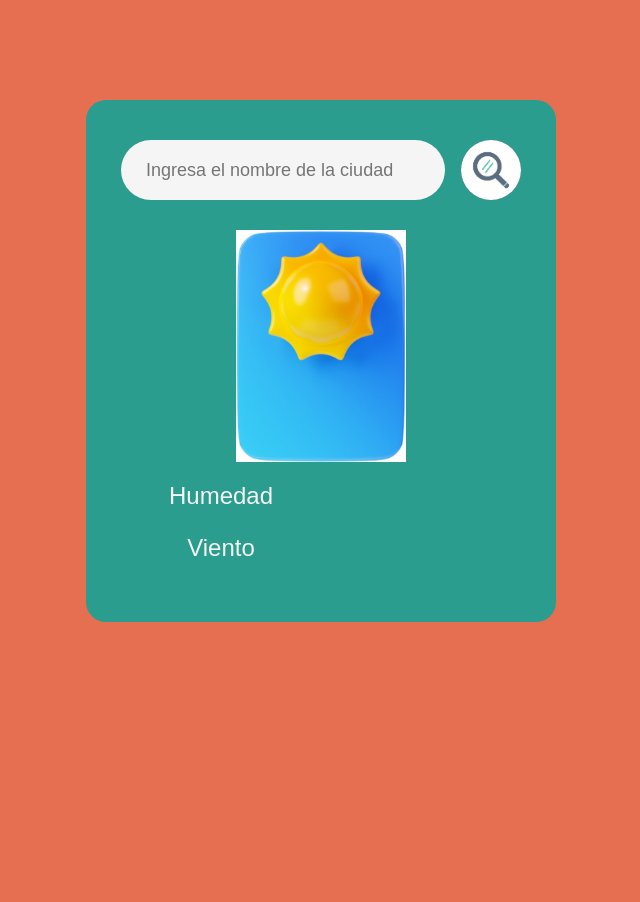
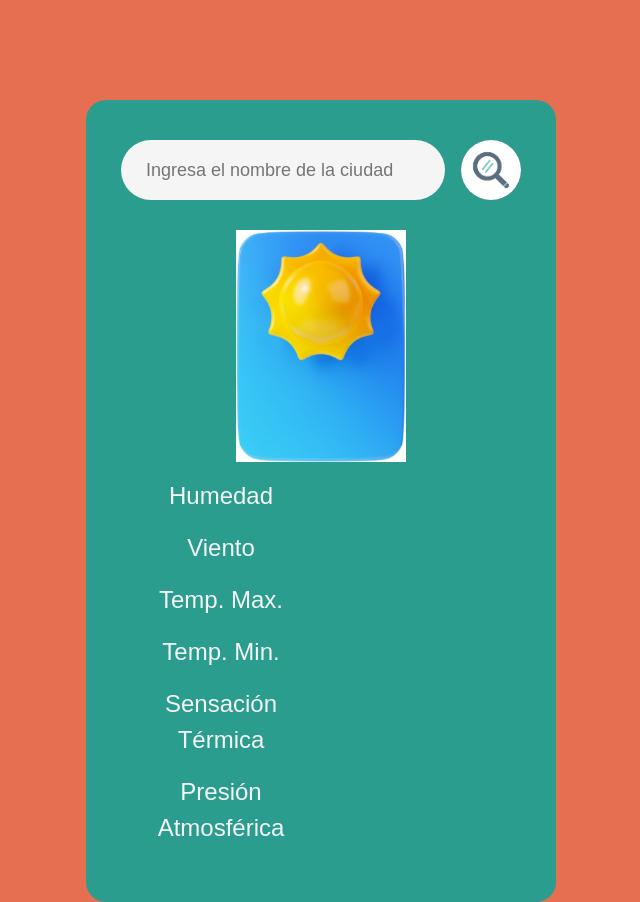
Before and after one commit to MerUribe/ANA-URIBE-DWN3CV, a plain HTML site: page index.html in a window 1280 px wide. Shown: the whole page, without its empty margins (319-959 px from the left). Before the commit the page ends 800 px from the top, so only its background shows below. Drawn offline with nearby package versions, Linux system fonts and the light colour scheme.

Commit message:
Update index.html

```diff
--- a/index.html
+++ b/index.html
@@ -30,6 +30,22 @@
                     <p class="wind"></p>
                     <p>Viento</p>
                 </div>
+                <div class="col-6">
+                    <p class="temp_max"></p>
+                    <p>Temp. Max.</p>
+                </div>
+                <div class="col-6">
+                    <p class="temp_min"></p>
+                    <p>Temp. Min.</p>
+                </div>
+                <div class="col-6">
+                    <p class="feels_like"></p>
+                    <p>Sensación Térmica</p>
+                </div>
+                <div class="col-6">
+                    <p class="pressure"></p>
+                    <p>Presión Atmosférica</p>
+                </div>
 
             </div>
         </div>
```
